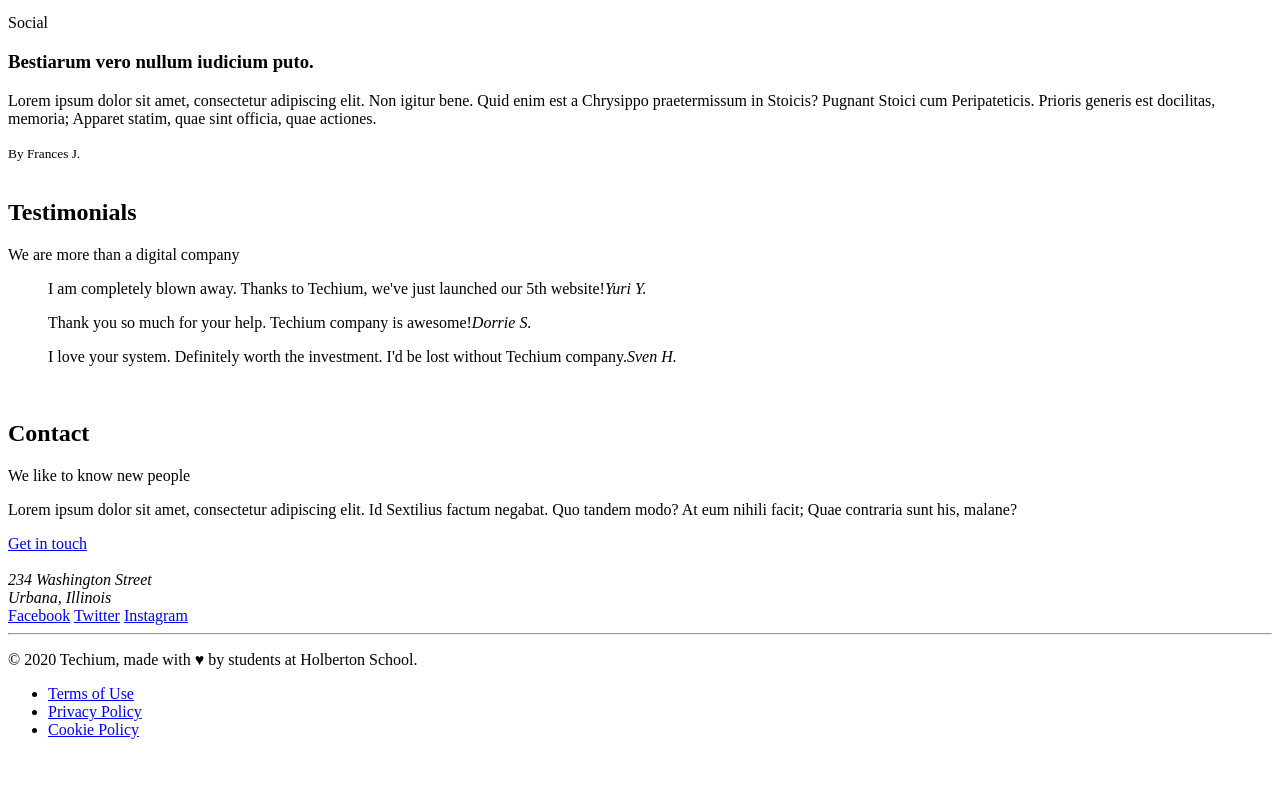
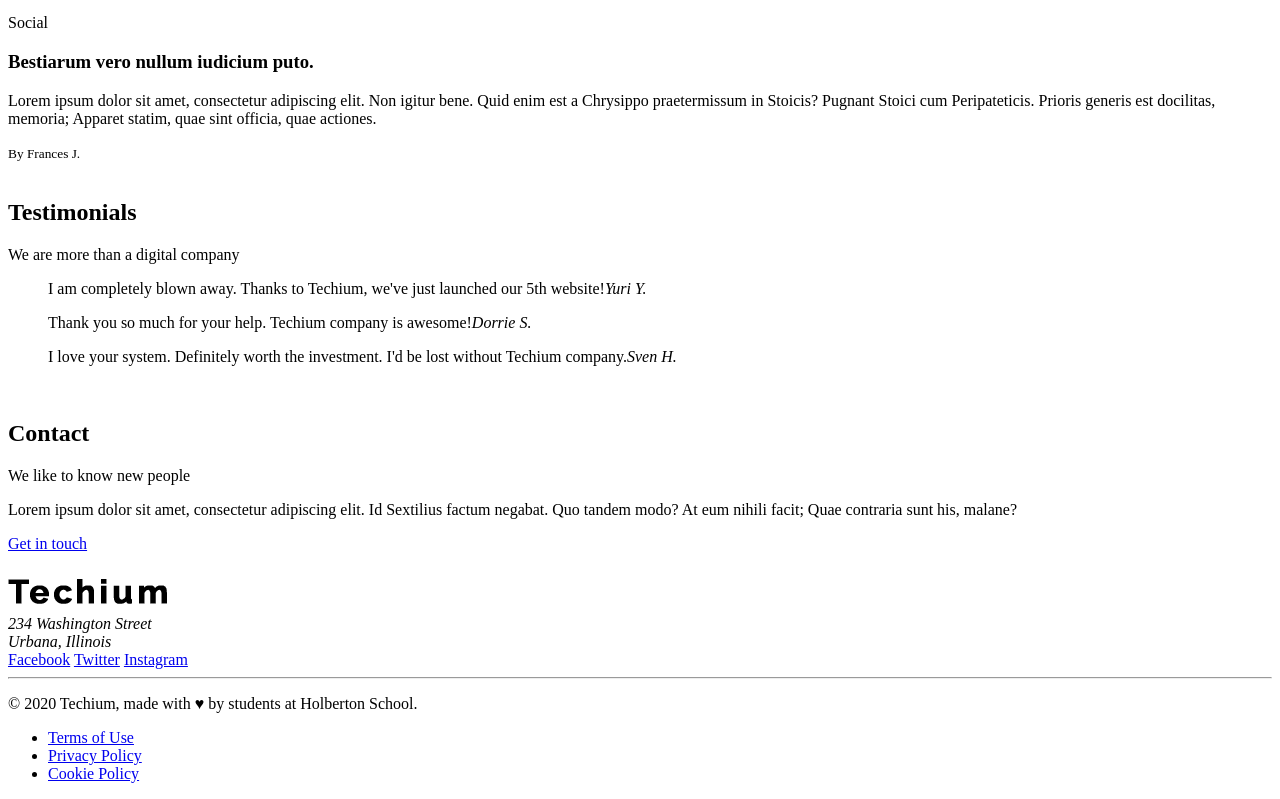
Before and after one commit to myra-suk/alx-frontend, a plain HTML site: page 0x00-html_advanced/35-index.html in a window 1280 px wide. Shown: the part 1803-2602 px from the top of the page. Before the commit the page ends 2558 px from the top, so only its background shows below. Drawn offline with Linux system fonts and the light colour scheme.

Commit message:
Update 35-index.html

```diff
--- a/0x00-html_advanced/35-index.html
+++ b/0x00-html_advanced/35-index.html
@@ -222,6 +222,7 @@
     <br>
     <!-- Footer -->
     <footer>
+        <img src="./logo-black.png" alt="Techium logo" width="160" height="40">
         <address>
             234 Washington Street
             <br>
```
